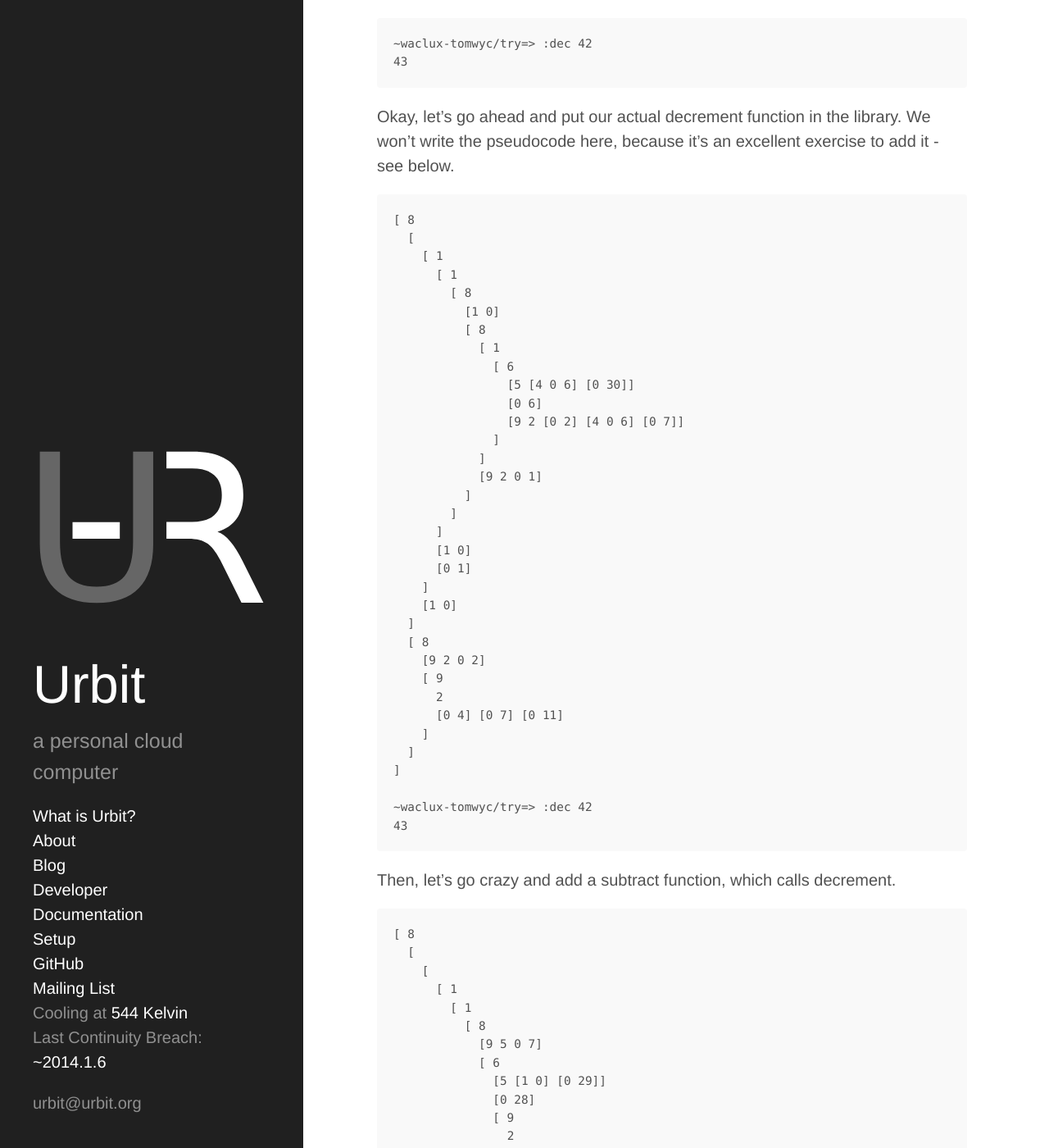
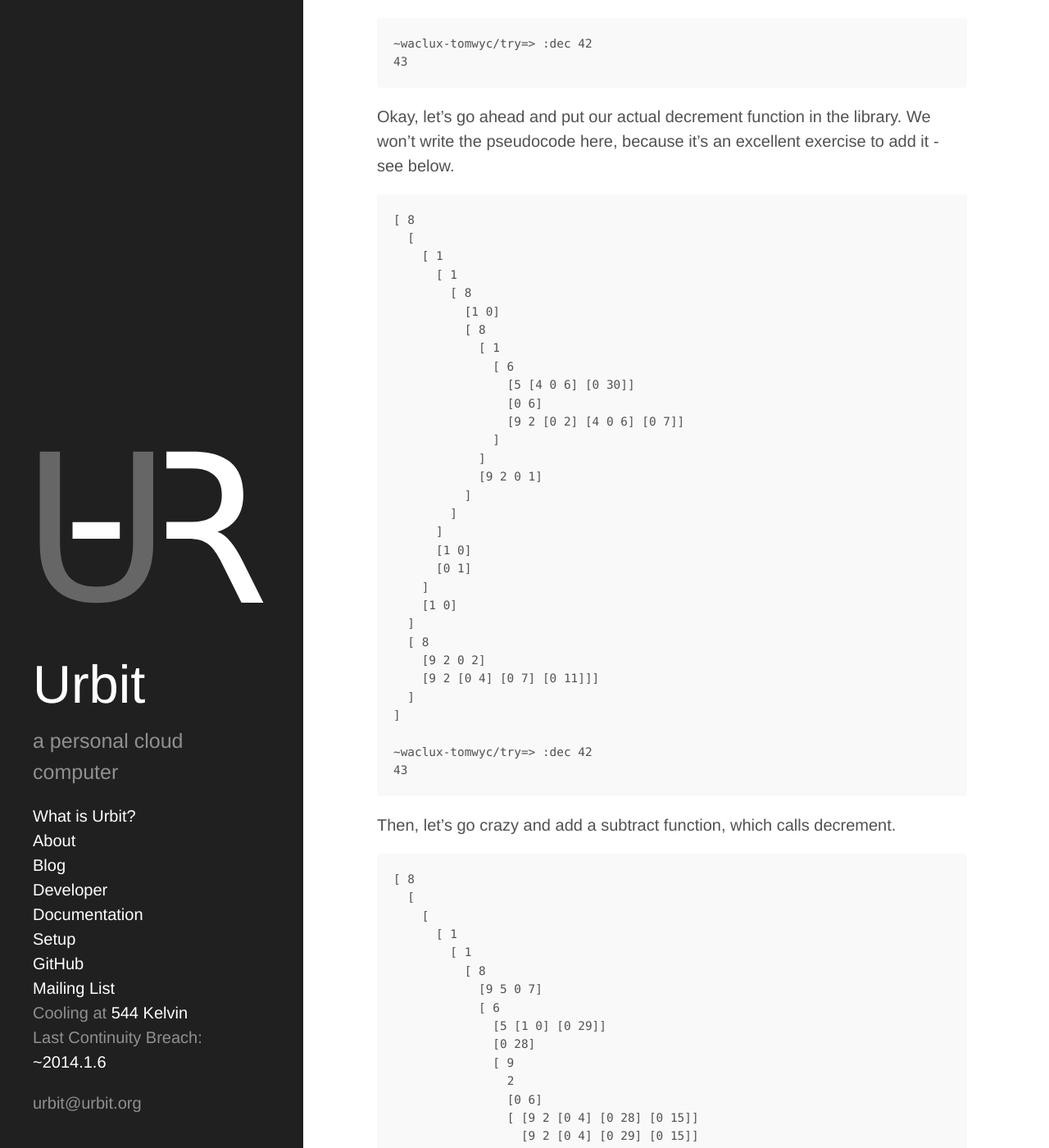
Before and after one commit to urbit/old-urbit.org, a Jekyll site: the page built from _posts/doc/2013-11-18-ch4.markdown, in a window 1280 px wide and 1400 px high, scrolled down 12564 px. Shown: the whole window at 82% size. Built offline with Jekyll 4.4.1, drawn with Linux system fonts in a browser that asks for light colours; Markdown is read by kramdown in place of the engine named in the settings; some of the changed text lies outside the part shown.

Commit message:
fixed syntax error in nock code

```diff
--- a/_posts/doc/2013-11-18-ch4.markdown
+++ b/_posts/doc/2013-11-18-ch4.markdown
@@ -366,7 +366,7 @@
       ]                               ::   |
       [ 9                             ::   call
         2                             ::    .2
-        [0 4] [0 3] [0 11]            ::    cons /4 /3 /11
+        [[0 4] [0 3] [0 11]]          ::    cons /4 /3 /11
       ]                               ::   |
     ]                                 ::  |
 
@@ -523,10 +523,7 @@
       ]
       [ 8
         [9 2 0 2]
-        [ 9
-          2
-          [0 4] [0 7] [0 11]
-        ]
+        [9 2 [0 4] [0 7] [0 11]]]
       ]
     ]
 
@@ -584,10 +581,7 @@
       ]
       [ 8
         [9 4 0 2]
-        [ 9
-          2
-          [0 4] [0 7] [0 11]
-        ]
+        [9 2 [0 4] [0 7] [0 11]]
       ]
     ]
 
```
